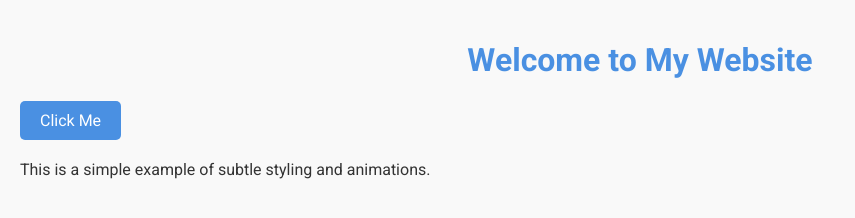
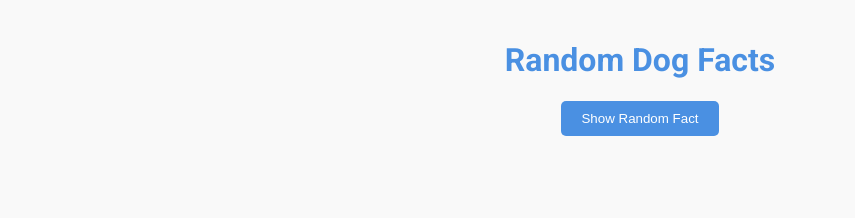
Before and after one commit to dipakgbhangale/dogs, a plain HTML site: page index.html in a window 1280 px wide. Shown: the whole page, without its empty margins (0-855 px from the left). Drawn offline with Linux system fonts and the light colour scheme.

Commit message:
index.html
this is for Gen AI

```diff
--- a/index.html
+++ b/index.html
@@ -3,7 +3,7 @@
 <head>
     <meta charset="UTF-8">
     <meta name="viewport" content="width=device-width, initial-scale=1.0">
-    <title>Subtle Styling and Animations</title>
+    <title>Random Dog Facts</title>
     <link href="https://fonts.googleapis.com/css2?family=Roboto:wght@400;700&display=swap" rel="stylesheet">
     <style>
         body {
@@ -12,42 +12,54 @@
             margin: 0;
             padding: 20px;
             color: #333;
+            text-align: center;
         }
         h1 {
             color: #4a90e2;
-            text-align: center;
         }
         .button {
-            display: inline-block;
             padding: 10px 20px;
             background-color: #4a90e2;
             color: white;
-            text-decoration: none;
+            border: none;
             border-radius: 5px;
+            cursor: pointer;
             transition: background-color 0.3s ease, transform 0.3s ease;
         }
         .button:hover {
             background-color: #357ab8;
             transform: translateY(-2px);
         }
-        .fade-in {
-            opacity: 0;
-            transform: translateY(20px);
-            animation: fadeIn 0.5s forwards;
-        }
-        @keyframes fadeIn {
-            to {
-                opacity: 1;
-                transform: translateY(0);
-            }
+        .fact {
+            margin-top: 20px;
+            font-size: 18px;
+            color: #555;
         }
     </style>
 </head>
 <body>
-    <h1>Welcome to My Website</h1>
-    <a href="#" class="button">Click Me</a>
-    <div class="fade-in" style="margin-top: 20px;">
-        <p>This is a simple example of subtle styling and animations.</p>
-    </div>
+    <h1>Random Dog Facts</h1>
+    <button class="button" onclick="showRandomFact()">Show Random Fact</button>
+    <div class="fact" id="dogFact"></div>
+
+    <script>
+        const dogFacts = [
+            "Dogs have been domesticated for over 15,000 years.",
+            "The Basenji dog is known as the 'barkless dog' because it doesn't bark like other dogs.",
+            "Dogs have an extraordinary sense of smell, which is 10,000 to 100,000 times more acute than humans.",
+            "The Labrador Retriever has been the most popular dog breed in the United States for several years.",
+            "Dogs can understand up to 165 words, signs, and signals.",
+            "The world's smallest dog breed is the Chihuahua.",
+            "Dogs sweat through their paw pads.",
+            "The Greyhound is the fastest dog breed and can reach speeds of up to 45 miles per hour.",
+            "Dogs have three eyelids, including one that helps keep their eyes moist and protected.",
+            "The average dog can run about 15 miles per hour."
+        ];
+
+        function showRandomFact() {
+            const randomIndex = Math.floor(Math.random() * dogFacts.length);
+            document.getElementById('dogFact').innerText = dogFacts[randomIndex];
+        }
+    </script>
 </body>
 </html>
```
